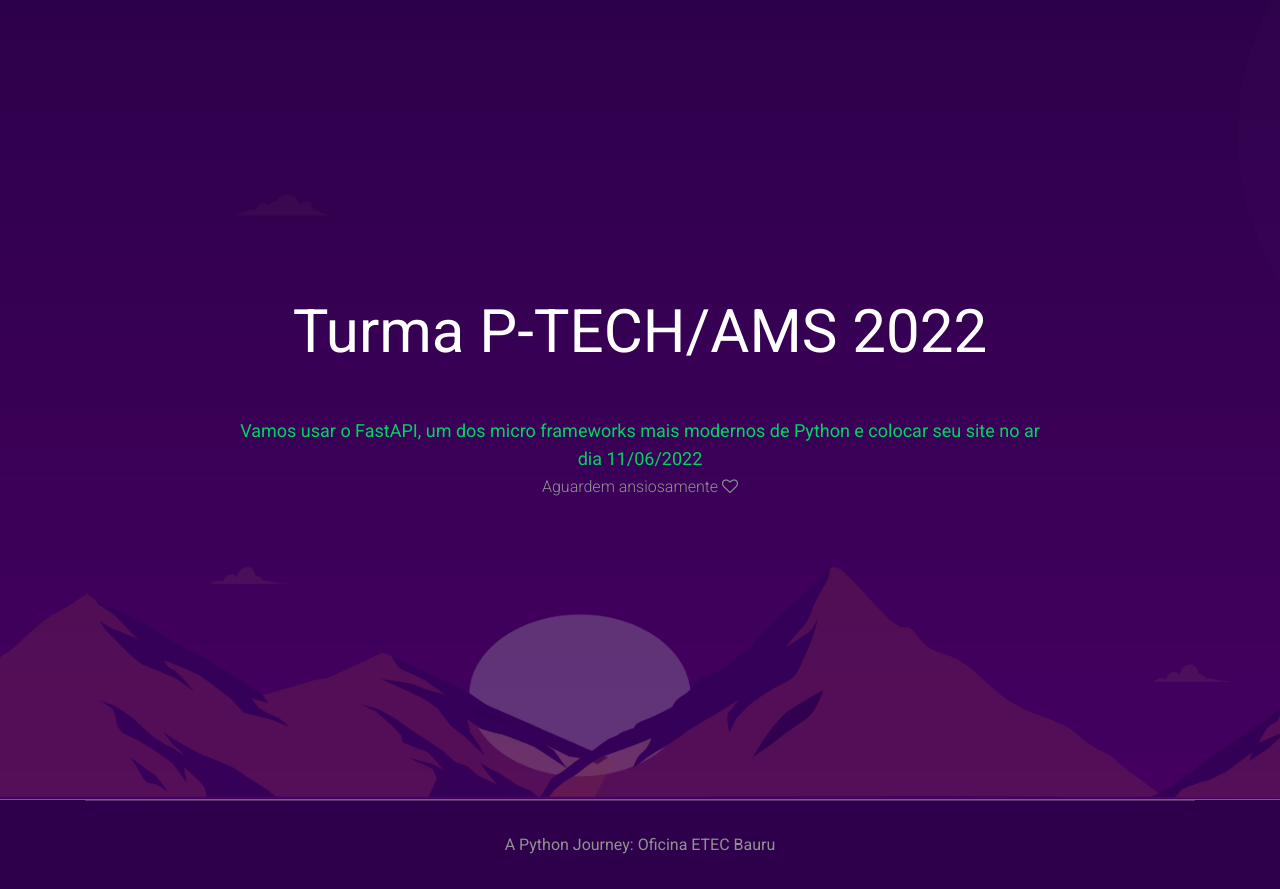
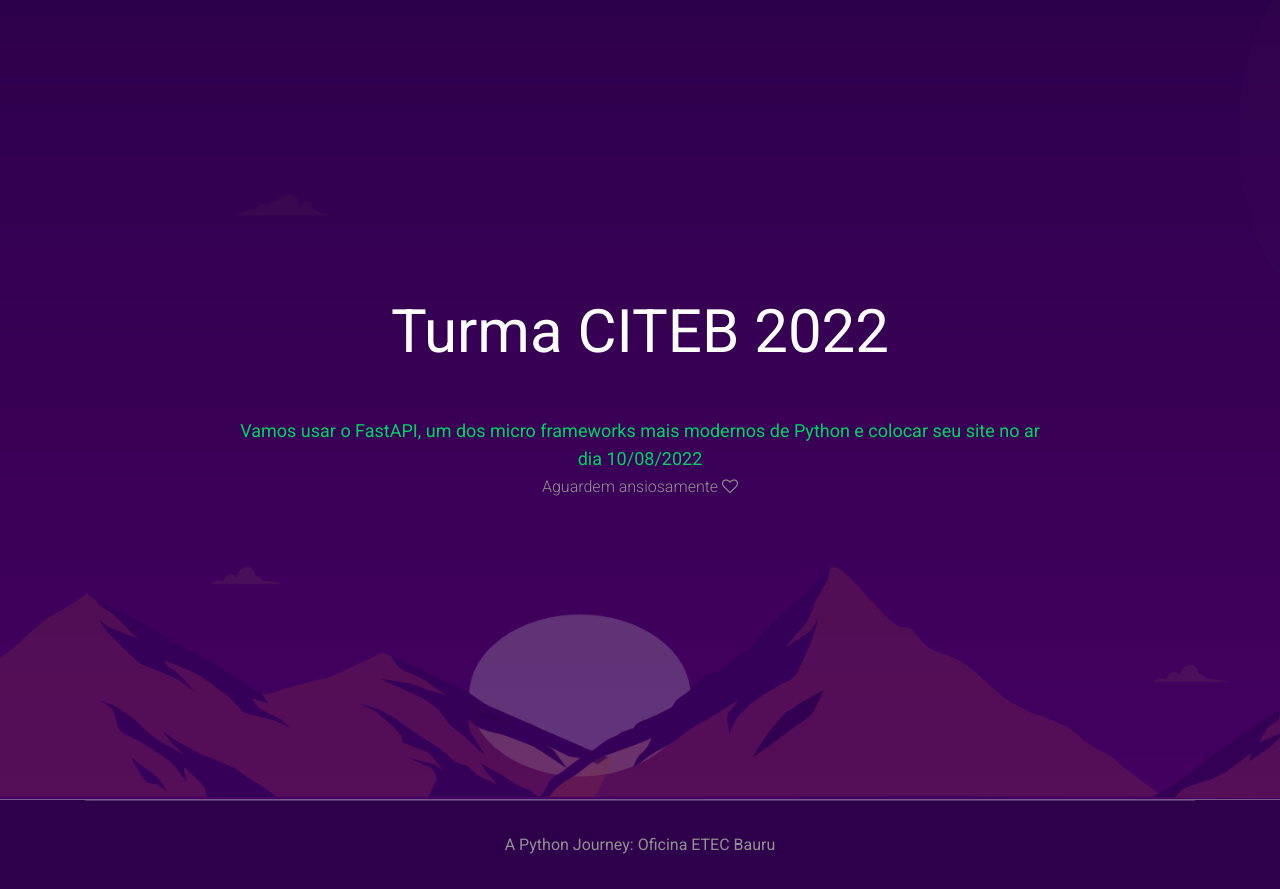
Before and after one commit to joaoariedi/citeb-python-journey, a FastAPI app: page / in a window 1280 px wide. Run offline with FastAPI, Linux system fonts and the light colour scheme; some libraries are stand-ins or nearby versions.

Commit message:
Adding citeb to the template

```diff
--- a/templates/index.html
+++ b/templates/index.html
@@ -7,8 +7,8 @@
             <div class="row align-items-center justify-content-center">
                 <div class="col-xl-9">
                     <div class="slider_text text-center">
-                        <h3>Turma P-TECH/AMS 2022</h3>
-                        <p>Vamos usar o FastAPI, um dos micro frameworks mais modernos de Python e colocar seu site no ar dia 11/06/2022
+                        <h3>Turma CITEB 2022</h3>
+                        <p>Vamos usar o FastAPI, um dos micro frameworks mais modernos de Python e colocar seu site no ar dia 10/08/2022
                         </p>
                     </div>
                     <div class="copy-right_text">
```
